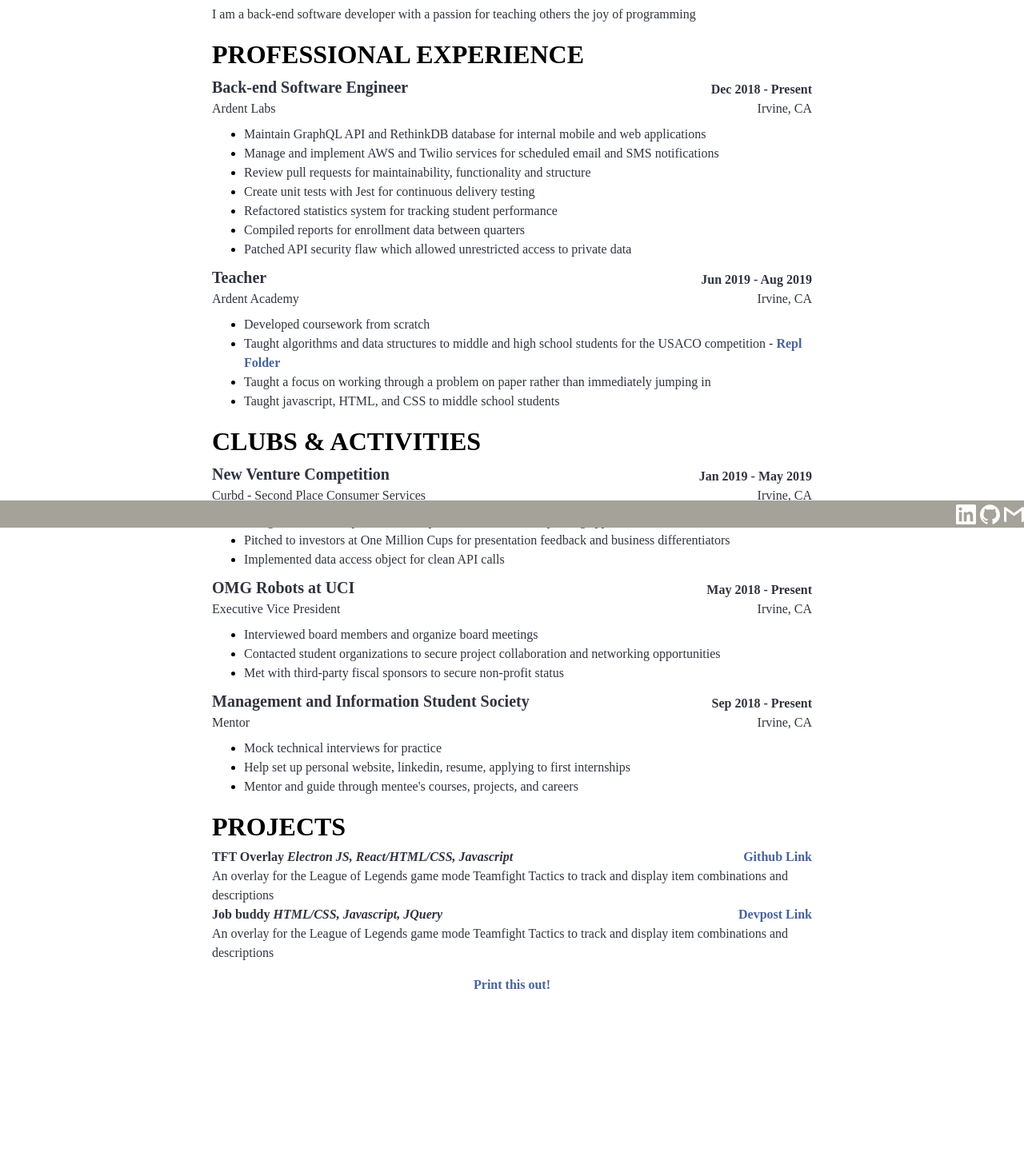
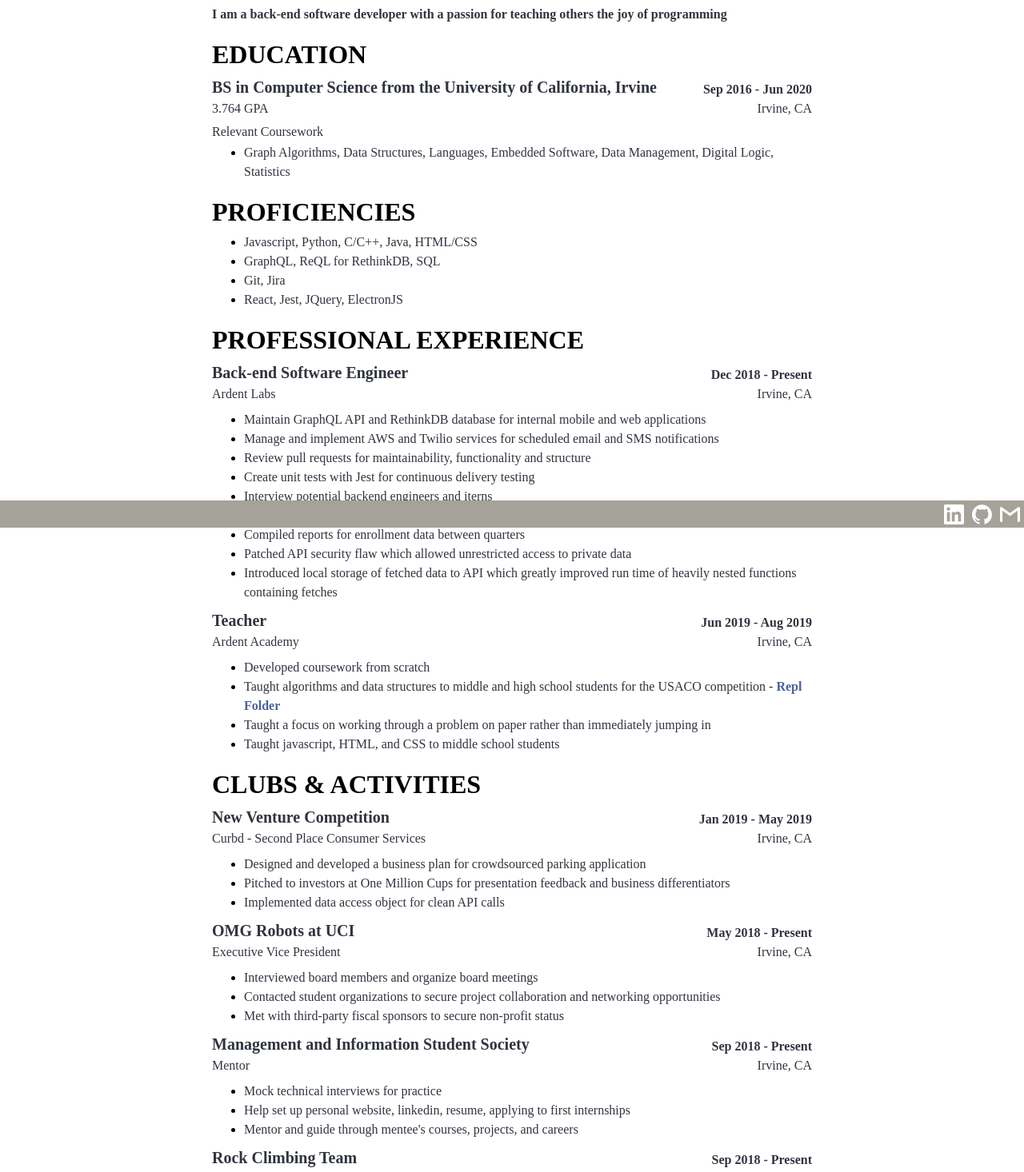
Before and after one commit to rvdang/ryan-web, a React (Create React App) app: page /#/resume in a window 1280 px wide. Shown: the part 140-1606 px from the top of the page at 80% size. Before the commit the page ends 1468 px from the top, so only its background shows below. Built offline with nearby package versions, Linux system fonts and the light colour scheme; a web font is replaced by a local one; what react-pose would draw is missing.

Commit message:
fix footer, finish resume

```diff
--- a/src/Loading.css
+++ b/src/Loading.css
@@ -49,7 +49,7 @@
 
 span.footer {
   bottom: 0;
-  margin-right: 5px;
+  margin-right: 10px;
   justify-content: center;
 }
 
--- a/src/index.css
+++ b/src/index.css
@@ -1,15 +1,16 @@
 html,body, #root {
-  height: 100%;
-  width: 100%;
-  max-height: 100vh;
+  max-height: 100%;
   max-width: 100%;
   padding: 0;
   margin: 0;
+  overflow: -moz-scrollbars-none;
+  -ms-overflow-style: none;
+  overflow-x: hidden;
 }
 
+@media print { html, body { height: initial !important; overflow: initial !important; }}
+
 html::-webkit-scrollbar { width: 0 !important }
-html { overflow: -moz-scrollbars-none; }
-html { -ms-overflow-style: none; }
 /* latin-ext */
 @font-face {
   font-family: 'Raleway';
--- a/src/pages/resume.js
+++ b/src/pages/resume.js
@@ -9,10 +9,12 @@
     {props.children}
 </p>
 
-const EntryHeading = ({ title, duration, company, location }) => (
+const EntryHeading = ({ title, duration, company, location }) => {
+    const titleElement = typeof title === "string" ? <P style={{ fontWeight: 900, fontSize: "20px" }}>{title}</P> : title
+    return(
     <div flexDirection="column">
         <div className="splitTextDiv">
-            <P style={{ fontWeight: 900, fontSize: "20px" }}>{title}</P>
+            {titleElement}
             <div style={{ display: "flex", flexDirection: "column-reverse" }}>
                 <P style={{ fontWeight: 600 }}>{duration}</P>
             </div>
@@ -23,7 +25,7 @@
         </div>
     </div>
 
-)
+)}
 
 export const Resume = () => {
     const componentRef = useRef();
@@ -38,7 +40,24 @@
                     </div>
                 </div>
                 <hr className="line"></hr>
-                <P>I am a back-end software developer with a passion for teaching others the joy of programming</P>
+                <P style={{fontWeight: 900}}>I am a back-end software developer with a passion for teaching others the joy of programming</P>
+                <H2>EDUCATION</H2>
+                <EntryHeading
+                    title="BS in Computer Science from the University of California, Irvine"
+                    duration="Sep 2016 - Jun 2020"
+                    company="3.764 GPA"
+                    location="Irvine, CA" />
+                <P style={{marginTop: "5px"}}>Relevant Coursework</P>
+                <ul style={{marginTop: 2}}>
+                    <li><P>Graph Algorithms, Data Structures, Languages, Embedded Software, Data Management, Digital Logic, Statistics</P></li>
+                </ul>
+                <H2>PROFICIENCIES</H2>
+                <ul>
+                    <li><P>Javascript, Python, C/C++, Java, HTML/CSS</P></li>
+                    <li><P>GraphQL, ReQL for RethinkDB, SQL</P></li>
+                    <li><P>Git, Jira</P></li>
+                    <li><P>React, Jest, JQuery, ElectronJS</P></li>
+                </ul>
                 <H2>PROFESSIONAL EXPERIENCE</H2>
                 <EntryHeading
                     title="Back-end Software Engineer"
@@ -50,9 +69,11 @@
                     <li><P>Manage and implement AWS and Twilio services for scheduled email and SMS notifications</P></li>
                     <li><P>Review pull requests for maintainability, functionality and structure</P></li>
                     <li><P>Create unit tests with Jest for continuous delivery testing</P></li>
+                    <li><P>Interview potential backend engineers and iterns</P></li>
                     <li><P>Refactored statistics system for tracking student performance</P></li>
                     <li><P>Compiled reports for enrollment data between quarters</P></li>
                     <li><P>Patched API security flaw which allowed unrestricted access to private data</P></li>
+                    <li><P>Introduced local storage of fetched data to API which greatly improved run time of heavily nested functions containing fetches</P></li>
                 </ul>
                 <EntryHeading
                     title="Teacher"
@@ -99,16 +120,22 @@
                     <li><P>Help set up personal website, linkedin, resume, applying to first internships</P></li>
                     <li><P>Mentor and guide through mentee's courses, projects, and careers</P></li>
                 </ul>
+                <EntryHeading
+                    title="Rock Climbing Team"
+                    duration="Sep 2018 - Present"
+                    company="Climber"
+                    location="Irvine, CA" />
                 <H2>PROJECTS</H2>
                 <EntryHeading
-                    title={<P>TFT Overlay <i>Electron JS, React/HTML/CSS, Javascript</i></P>}
+                    title={<P style={{ fontWeight: 900, fontSize: "20px" }}>TFT Overlay <i style={{fontWeight: 300, fontSize: "16px"}}>Electron JS, React/HTML/CSS, Javascript</i></P>}
                     duration={<a href="https://github.com/rvdang/TFTOverlay" className="paragraphStyle buttonStyle">Github Link</a>}
                     company="An overlay for the League of Legends game mode Teamfight Tactics to track and display item combinations and descriptions"
                     location="" />
                 <EntryHeading
-                    title={<P>Job buddy <i>HTML/CSS, Javascript, JQuery</i></P>}
+                    title={<P style={{ fontWeight: 900, fontSize: "20px" }}>Job buddy <i style={{fontWeight: 300, fontSize: "16px"}}>HTML/CSS, Javascript, JQuery</i></P>}
                     duration={<a href="https://devpost.com/software/job-buddy-doyvrt" className="paragraphStyle buttonStyle">Devpost Link</a>}
-                    company="An overlay for the League of Legends game mode Teamfight Tactics to track and display item combinations and descriptions"
+                    company="Best Web/Mobile Application at HackUCI 2018. Application to store job description information from LinkedIn job postings for
+                    future reference"
                     location="" />
             </div>
             <ReactToPrint
```
